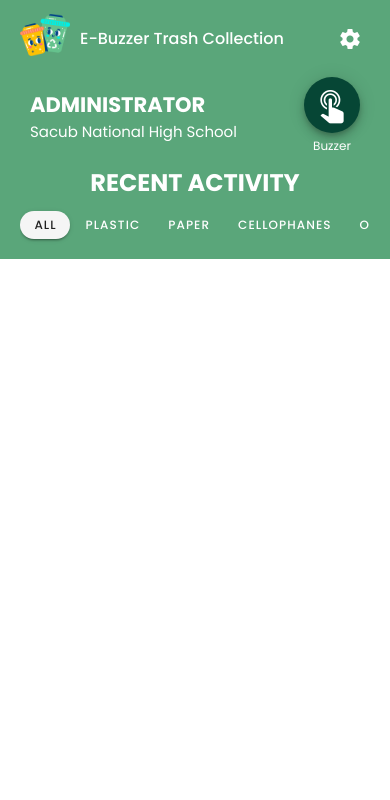
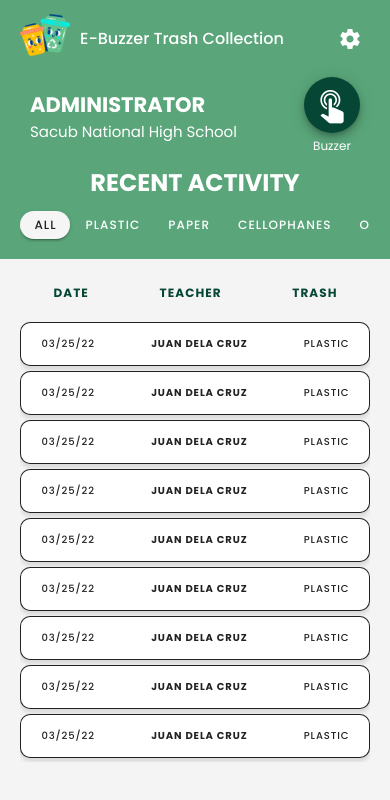
Before and after one commit to IamMarkReyRonolo/feedbACTS-on-the-go-frontned, a Vue app: page /admin in a window 390 px wide. Shown: the top 800 px of the page. Built offline with nearby package versions, Linux system fonts and the light colour scheme.

Commit message:
added mobile view dashboard base

```diff
--- a/src/App.vue
+++ b/src/App.vue
@@ -25,11 +25,13 @@
 		padding: 0px;
 		margin: 0px;
 	}
+
 	#app {
 		font-family: "Poppins", sans-serif;
 		-webkit-font-smoothing: antialiased;
 		-moz-osx-font-smoothing: grayscale;
 		text-align: center;
+		background-color: #f4f4f4;
 	}
 
 	a {
--- a/src/components/AdminPageComponents/MainComponents/Dashboard.vue
+++ b/src/components/AdminPageComponents/MainComponents/Dashboard.vue
@@ -33,7 +33,36 @@
 				</div>
 			</div>
 
-			<div class="mobileView"></div>
+			<div class="mobileView">
+				<div class="activityTable">
+					<div class="header">
+						<v-btn class="dateColumn" small text color="#064635">Date</v-btn>
+						<v-btn class="teacherColumn" small text color="#064635"
+							>Teacher</v-btn
+						>
+						<v-btn class="categoryColumn" small text color="#064635"
+							>Trash</v-btn
+						>
+					</div>
+					<div class="activities">
+						<v-btn
+							class="activity"
+							v-for="n in 20"
+							:key="n"
+							style="width: 100%; font-size: 10px"
+							unselectable="on"
+							onselectstart="return false;"
+							onmousedown="return false;"
+							large
+							outlined
+						>
+							<div class="dateColumn">03/25/22</div>
+							<div class="teacherColumn">Juan Dela Cruz</div>
+							<div class="categoryColumn">Plastic</div>
+						</v-btn>
+					</div>
+				</div>
+			</div>
 		</div>
 		<div class="loading" v-if="loading"></div>
 		<div class="error" v-if="error"></div>
@@ -133,5 +162,58 @@
 		.desktopView {
 			display: none;
 		}
+
+		.mobileView {
+			padding: 20px 0px;
+			display: block;
+		}
+
+		.activityTable .header,
+		.activity {
+			display: flex;
+			justify-content: space-between;
+			align-items: center;
+		}
+
+		.header {
+			font-weight: bold;
+			color: #064635;
+		}
+
+		.activityTable .header,
+		.activities {
+			padding: 10px 0px;
+			/* border: 1px solid black; */
+		}
+
+		.header .dateColumn,
+		.header .teacherColumn,
+		.header .categoryColumn {
+			font-weight: bolder;
+		}
+
+		.activities {
+			height: 455px;
+			overflow-y: auto;
+		}
+
+		.activityTable .header {
+			padding: 0px 20px;
+		}
+
+		.activity {
+			padding: 10px;
+			border-radius: 10px;
+			background-color: white;
+			margin: 5px 0px;
+			color: #65c18c;
+
+			cursor: pointer;
+			box-shadow: 0px 4px 4px rgba(0, 0, 0, 0.11);
+		}
+
+		.activity .teacherColumn {
+			font-weight: bolder;
+		}
 	}
 </style>
--- a/src/views/AdminPage.vue
+++ b/src/views/AdminPage.vue
@@ -25,4 +25,8 @@
 	};
 </script>
 
-<style scoped></style>
+<style scoped>
+	.adminPage {
+		overflow-y: hidden;
+	}
+</style>
```
